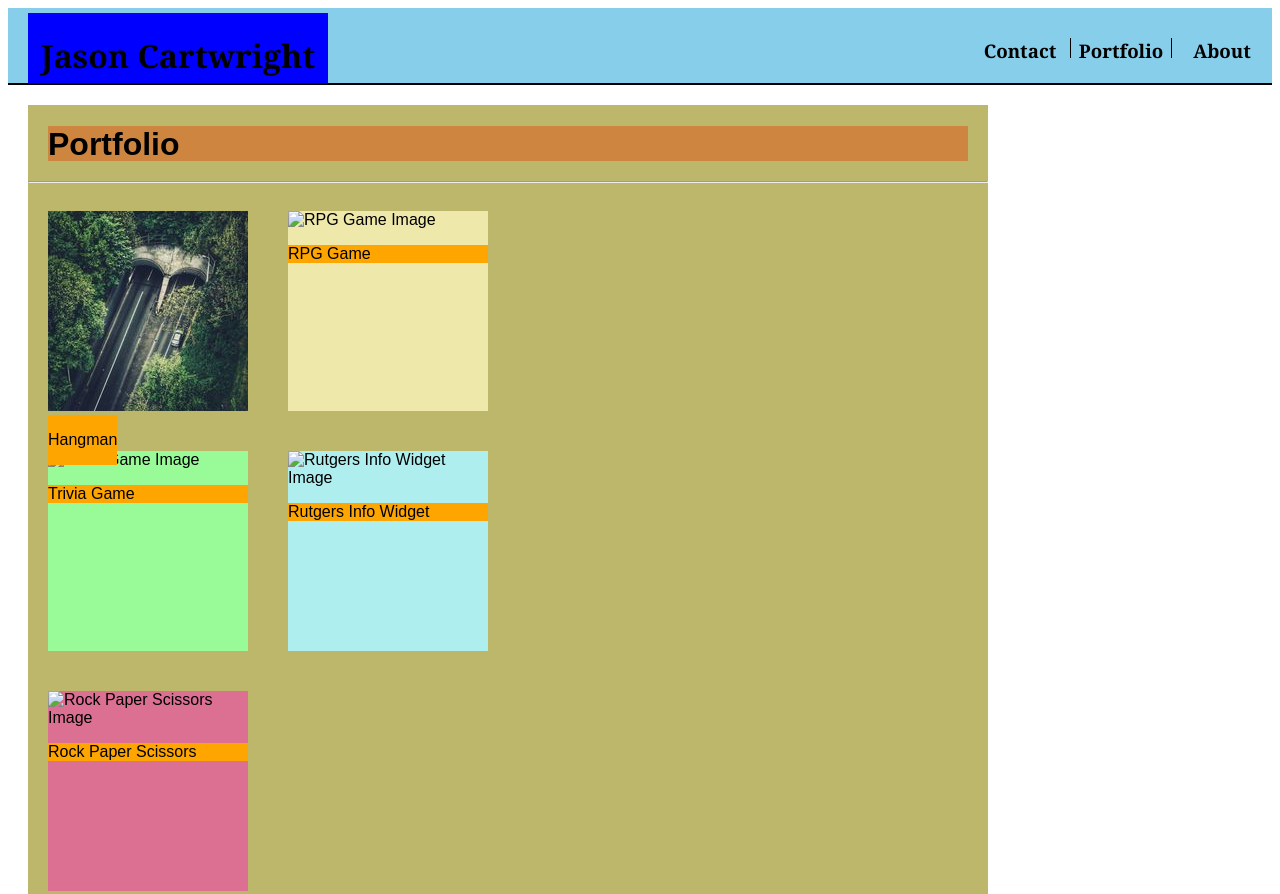
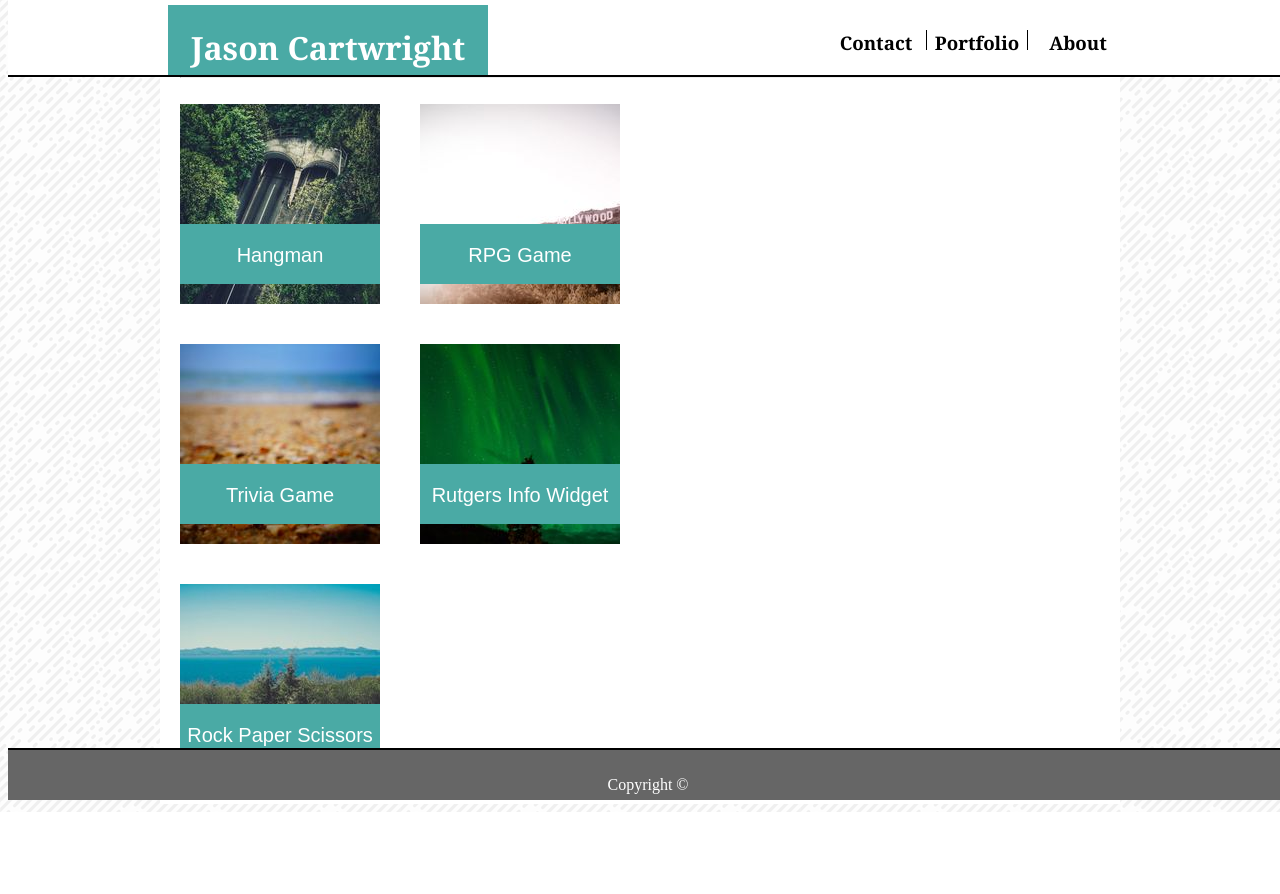
Before and after one commit to JCartwright44/Basic-Portfolio, a plain HTML site: page portfolio.html in a window 1280 px wide. Shown: the top 894 px of the page. After the commit the page ends 812 px from the top, so only its background shows below. Drawn offline with Linux system fonts and the light colour scheme.

Commit message:
css and color updates

```diff
--- a/assets/css/style.css
+++ b/assets/css/style.css
@@ -1,23 +1,44 @@
+.master_container {
+    width: 100%;
+    height: 100%;
+    min-height: 100%;
+}
+
 .header_container {
-    background-color: skyblue;
+    background-color: #ffffff;
     height: 75px;
+    width: 100%;
     font-family: 'Georgia', Times, Times New Roman, serif;
     border-color: black;
     border-width: 0px 0px 2px 0px;
     border-style: solid;
+    margin: 0 auto;
+    position: fixed;
+    top: 0;
+    z-index:100;
+}
+
+.header_content {
+    width: 960px;
+    margin: 0 auto;
+}
+
+h1 {
+    margin-bottom: 10px;
+    padding-left: 0px;
 }
 
 h3 {
     margin: 0px;
 }
 .name {
-    background-color: blue;
+    background-color: #4aaaa5;
+    color: white;
     float: left;
-    width: 300px;
+    width: 320px;
     height: 70px;
     text-align: center;
     margin-top: 5px;
-    margin-left: 20px;
 }
 
 .title_about {
@@ -51,55 +72,64 @@ h3 {
 }
 
 .footer {
-    background-color: fuchsia;
+    background-color: #666666;
     height: 50px;
+    width: 100%;
     text-align: center;
     vertical-align: text-bottom;
     border-style: solid;
     border-width: 2px 0px 0px 0px;
     border-top-color: black;
+    margin: 0 auto;
+    position: fixed;
+    bottom: 0;
+    z-index: 100;
 }
 
 .copyright {
-    background-color: khaki;
     width: 90px;
     height: 40px;
     display: inline-block;
+    margin-top: 10px;
+    color: white;
+}
+
+.body_container {
+    background-image: url(.assets/images/funkylines.png);
 }
 
 .body_content {
     font-family: 'Arial', 'Helvetica Neue', Helvetica, sans-serif;
-    background-color: darkkhaki;
+    background-color: #ffffff;
     margin-top: 0px;
     overflow: auto;
-    margin: 20px;
     width: 960px;
+    margin: 0 auto;
 }
 
 .image_me {
     background-color: purple;
     width: 200px;
     height: 200px;
-    margin: 20px;
+    margin: 20px 20px 10px 0px;
     float: left;
 }
 
 .about_title {
-    background-color: maroon;
     height: 35px;
     margin: 20px;
+    color: #4aaaa5;
 }
 
 .about_content {
-    background-color: aquamarine;
     margin: 20px;
     padding: 20px;
 }
 
 .portfolio_title {
-    background-color: peru;
     height: 35px;
     margin: 20px;
+    color: #4aaaa5;
 }
 
 .portfolio_hangman {
@@ -108,9 +138,7 @@ h3 {
     width: 200px;
     margin: 20px;
     float: left;
-    z-index: 1;
     position: relative;
-
 }
 
 .portfolio_rpg {
@@ -119,7 +147,7 @@ h3 {
     width: 200px;
     margin: 20px;
     float: left;
-
+    position: relative;
 }
 
 .portfolio_trivia {
@@ -129,6 +157,7 @@ h3 {
     margin: 20px;
     float: left;
     clear: left;
+    position: relative;
 
 }
 
@@ -138,6 +167,7 @@ h3 {
     width: 200px;
     margin: 20px;
     float: left;
+    position: relative;
 
 }
 
@@ -148,48 +178,105 @@ h3 {
     margin: 20px;
     float: left;
     clear: left;
+    position: relative;
 }
 
 .contact_title {
-    background-color: rosybrown;
     height: 35px;
     margin: 20px;
+    position: relative;
+    color: #4aaaa5;
 }
 
 .contact_form {
     margin: 20px;
+    margin-top: 30px;
 }
 
 #name {
     width: 100%;
+    margin: 10px 0px;
 }
 
 #email {
     width: 100%;
+    margin: 10px 0px;
 }
 
 #message {
     width: 100%;
-    height: 100px;
+    height: 150px;
+    margin: 10px 0px;
 }
+
+#submit {
+    background-color: #4aaaa5;
+    color: white;
+    padding: 5px 15px;
+
+}
+
 .hangman {
-    background-color: orange;
-    z-index: 2;
+    background-color: #4aaaa5;
+    color: white;
     position: absolute;
+    left: 0px;
+    top: 60%;
+    width: 200px;
+    height: 50px;
+    text-align: center;
+    padding-bottom: 10px;
+    font-size: 20px;
 }
 
 .rpg {
-    background-color: orange;
+    background-color: #4aaaa5;
+    color: white;
+    position: absolute;
+    left: 0px;
+    top: 60%;
+    width: 200px;
+    height: 50px;
+    text-align: center;
+    padding-bottom: 10px;
+    font-size: 20px;
 }
 
 .trivia {
-    background-color: orange;
+    background-color: #4aaaa5;
+    color: white;
+    position: absolute;
+    left: 0px;
+    top: 60%;
+    width: 200px;
+    height: 50px;
+    text-align: center;
+    padding-bottom: 10px;
+    font-size: 20px;
 }
 
 .rutgers {
-    background-color: orange;
+    background-color: #4aaaa5;
+    color: white;
+    position: absolute;
+    left: 0px;
+    top: 60%;
+    width: 200px;
+    height: 50px;
+    text-align: center;
+    padding-bottom: 10px;
+    font-size: 20px;
 }
 
 .rock {
-    background-color: orange;
+    background-color: #4aaaa5;
+    color: white;
+    position: absolute;
+    left: 0px;
+    top: 60%;
+    width: 200px;
+    height: 50px;
+    text-align: center;
+    padding-bottom: 10px;
+    font-size: 20px;
 }
--- a/portfolio.html
+++ b/portfolio.html
@@ -8,9 +8,10 @@
     <link rel="stylesheet" href="assets/css/style.css">
 </head>
 <body>
-
+        <div class="master_container"></div>
         <header>
             <div class="header_container">
+            <div class="header_content">
             <div class="name">
                 <h1>Jason Cartwright</h1>
             </div>
@@ -27,14 +28,16 @@
                 <h3>Contact</h3>
             </div>
             </div>
+            </div>
         </header>
 
-            <body>
+            <body background="assets/images/funkylines.png">
                 <div class="body_content">
                     <div class="portfolio_title">
                         <h1>Portfolio</h1>
+                        <hr/>
                     </div>
-                        <hr>
+
                     <div class="portfolio_hangman">
                         <img src="assets/images/one.jpg" alt="Hangman Image">
                         <div class="hangman">
@@ -43,28 +46,28 @@
                 </div>
 
                 <div class="portfolio_rpg">
-                    <img src="#" alt="RPG Game Image">
+                    <img src="assets/images/two.jpg" alt="RPG Game Image">
                     <div class="rpg">
                         <p>RPG Game</p>
                     </div>
                 </div>
 
                 <div class="portfolio_trivia">
-                    <img src="#" alt="Trivia Game Image">
+                    <img src="assets/images/three.jpg" alt="Trivia Game Image">
                     <div class="trivia">
                          <p>Trivia Game</p>
                     </div>
                 </div>
 
                 <div class="portfolio_rutgers">
-                    <img src="#" alt="Rutgers Info Widget Image">
+                    <img src="assets/images/four.jpg" alt="Rutgers Info Widget Image">
                     <div class="rutgers">
                         <p>Rutgers Info Widget</p>
                     </div>
                 </div>
 
                 <div class="portfolio_rock">
-                    <img src="#" alt="Rock Paper Scissors Image">
+                    <img src="assets/images/five.jpg" alt="Rock Paper Scissors Image">
                     <div class="rock">
                         <p>Rock Paper Scissors</p>
                     </div>
@@ -80,5 +83,6 @@
                             <div class="copyright"><p>Copyright ©</p></div>
                         </div>
             </footer>
+        </div>
 </body>
 </html>
```
Also changed, not shown: contact.html (+10 -4 lines), index.html (+20 -17 lines), assets/images/funkylines.png (added), assets/images/photo.jpg (added).
